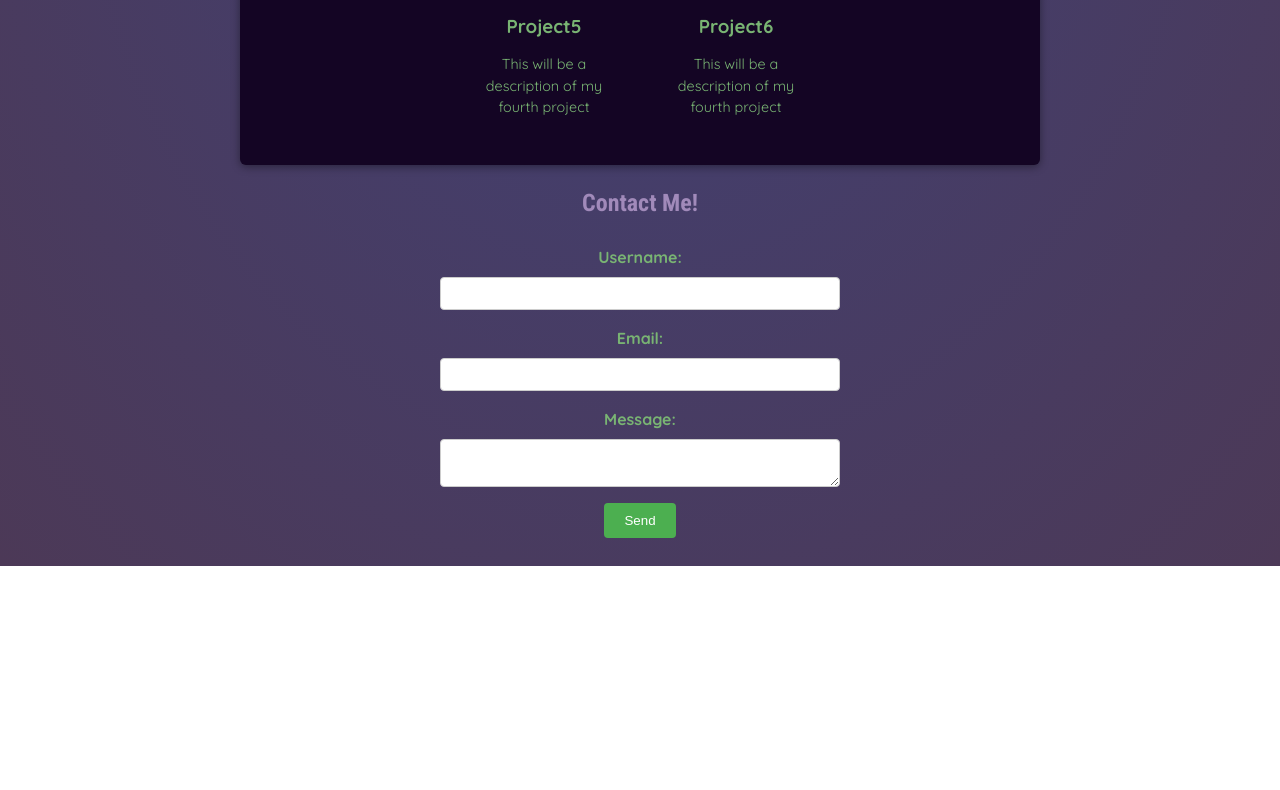
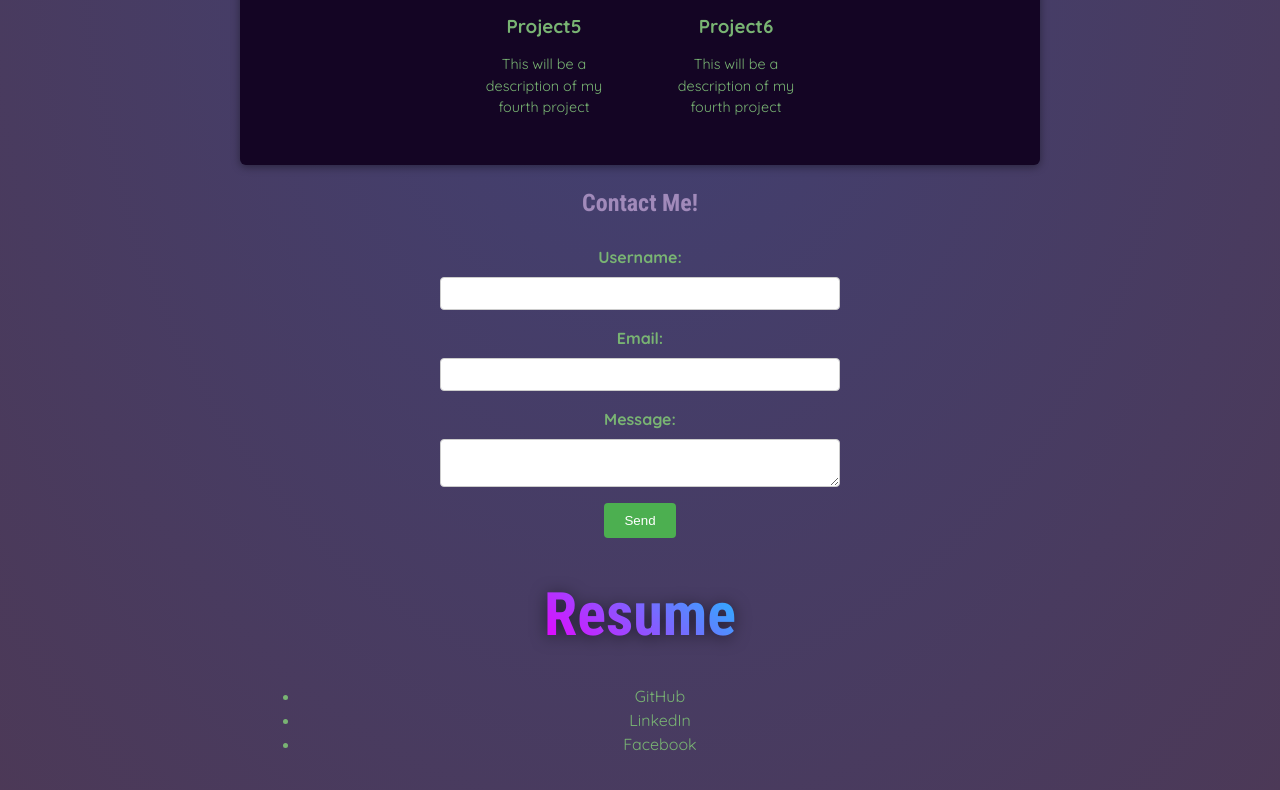
Before and after one commit to JackStendeback/React-Portfolio, a React (Vite) app: page / in a window 1280 px wide. Shown: the part 980-1770 px from the top of the page. Before the commit the page ends 1546 px from the top, so only its background shows below. Built offline with nearby package versions, Linux system fonts and the light colour scheme.

Commit message:
fixing file structure to make it easier to navigate

```diff
--- a/src/App.jsx
+++ b/src/App.jsx
@@ -1,34 +1,5 @@
-import profilePicture from './assets/portfolio-pic.jpg'
+import Header from './components/Header.jsx';
 import { PORTFOLIO_PROJECTS } from './data.js';
-
-const portfolioDescriptions = ['Full Stack', 'React', 'Web Development', 'MERN'];
-
-function genRandomInt(max) {
-    return Math.floor(Math.random() * (max + 1));
-  }
-
-
-function Header() {
-    const keyWords = portfolioDescriptions[genRandomInt(2)]
-
-    return (
-        <header id="header">
-            <nav>
-                <ul>
-                    <li><a href="#header">About Me</a></li>
-                    <li><a href="#projects">Projects</a></li>
-                    <li><a href="#footer">Contacts</a></li>
-                </ul>
-            </nav>
-
-            <h1>Jack Stendeback's {keyWords} Portfolio</h1>
-            <img src={profilePicture} alt="Jack Stendeback in a suit." />
-            <p>
-                An in depth look into my life as a Software Developer!
-            </p>
-        </header>
-    );
-}
 
 function Footer() {
     return (
@@ -46,6 +17,18 @@ function Footer() {
 
                 <button type="submit">Send</button>
             </form>
+
+            <section id="resume">
+                <h2><a href="assets/JackStendeback-resume.pdf" download="Jack Stendeback Software Developer Resume" target="_blank">Resume</a></h2>
+            </section>
+
+            <section id="contact-links">
+            <ul>
+                <li>GitHub</li>
+                <li>LinkedIn</li>
+                <li>Facebook</li>
+            </ul>
+            </section>
         </footer>
     );
 }
--- /dev/null
+++ b/src/components/Header.jsx
@@ -0,0 +1,30 @@
+import profilePicture from '../assets/portfolio-pic.jpg'
+
+const portfolioDescriptions = ['Full Stack', 'React', 'Web Development', 'MERN'];
+
+function genRandomInt(max) {
+    return Math.floor(Math.random() * (max + 1));
+  }
+
+
+export default function Header() {
+    const keyWords = portfolioDescriptions[genRandomInt(2)]
+
+    return (
+        <header id="header">
+            <nav>
+                <ul>
+                    <li><a href="#header">About Me</a></li>
+                    <li><a href="#projects">Projects</a></li>
+                    <li><a href="#footer">Contacts</a></li>
+                </ul>
+            </nav>
+
+            <h1><a href="https://www.linkedin.com/in/jack-stendeback/" target="_blank" id="name-hover">Jack Stendeback's {keyWords} Portfolio</a></h1>
+            <img src={profilePicture} alt="Jack Stendeback in a suit." />
+            <p>
+                An in depth look into my life as a Software Developer!
+            </p>
+        </header>
+    );
+}
--- a/src/index.css
+++ b/src/index.css
@@ -161,3 +161,12 @@ header {
 .contact-form button:hover {
   background-color: #45a049;
 }
+
+#resume {
+  padding-top: 2rem;
+  font-size: 2.5rem;
+  background: linear-gradient(40deg, #ea00ff, #ea00ff, #03d5ff, #03d5ff);
+  -webkit-background-clip: text;
+  -webkit-text-fill-color: transparent;
+  filter: drop-shadow(0 2px 8px rgba(0, 0, 0, 0.5));
+}
```
Also changed, not shown: 2 other files (tests, documents, lock files or other folders).
